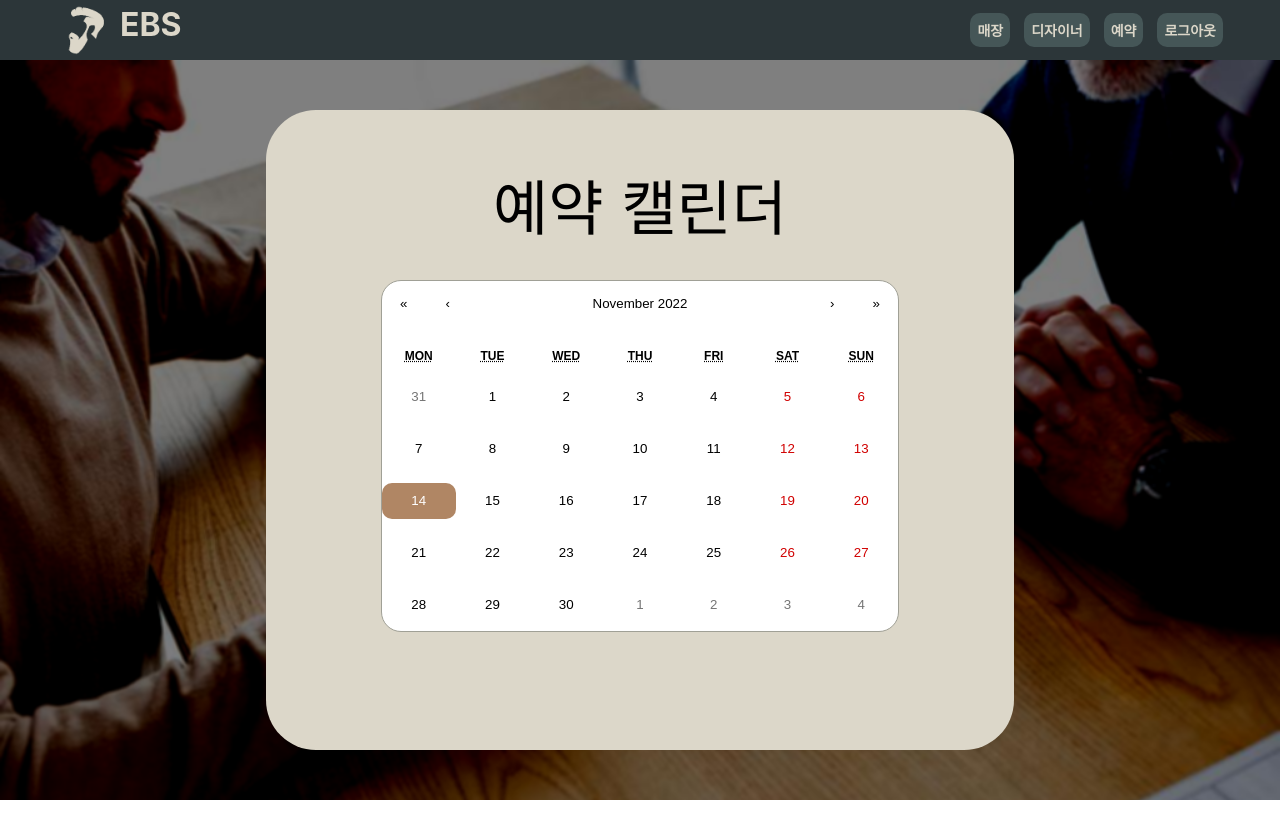
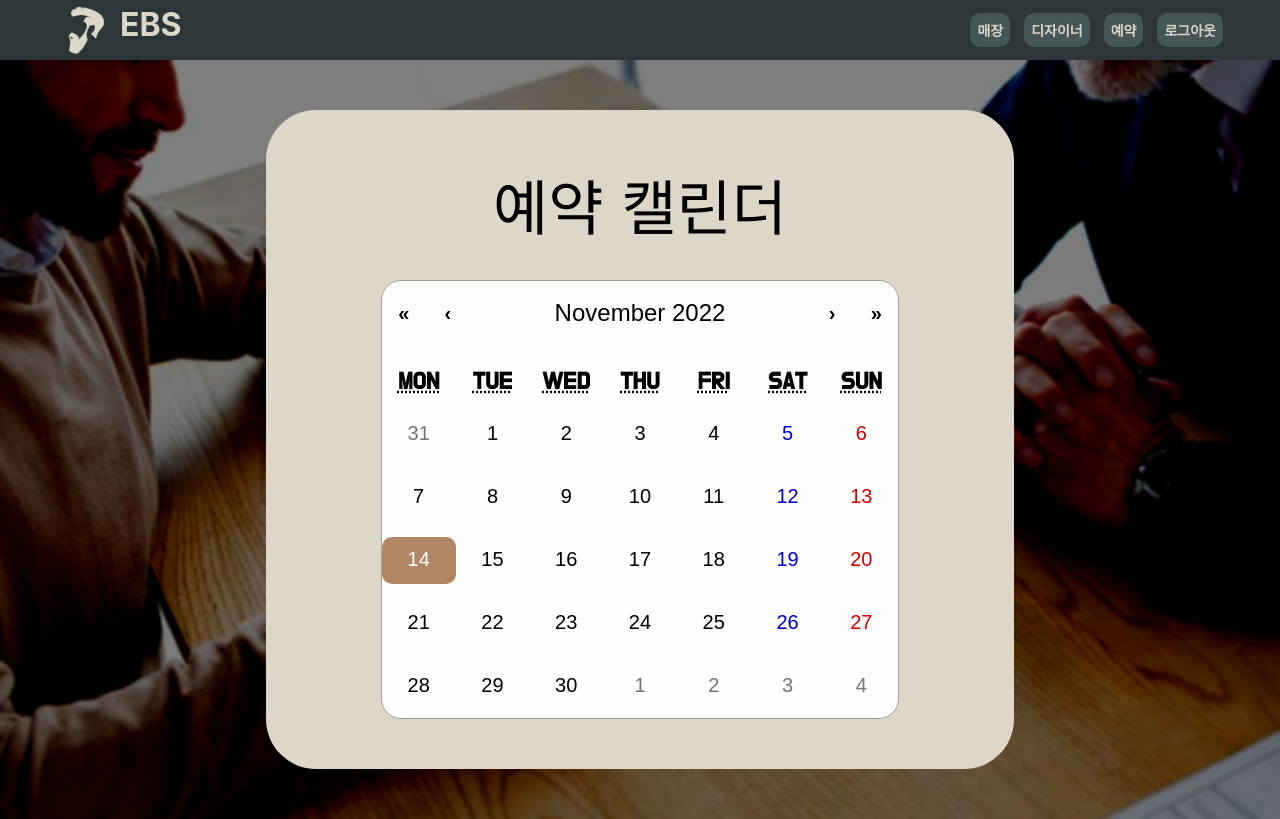
Before and after one commit to ris2131/ssafyEBSMirror, a React (Create React App) app in the folder business-fe/: page /schedule/my-calendar in a window 1280 px wide. Built offline with nearby package versions, Linux system fonts and the light colour scheme.

Commit message:
Style: CSS 전체적으로 수정

```diff
--- a/business-fe/src/components/SchedulePage/Calendar.css
+++ b/business-fe/src/components/SchedulePage/Calendar.css
@@ -1,9 +1,9 @@
 .react-calendar {
   max-width: 80%;
-  background: white;
+  background: #fdfdfd;
   border: 1px solid #a0a096;
   border-radius: 20px;
-  font-family: Arial, Helvetica, sans-serif;
+  font-family: 'Do Hyeon', Arial, Helvetica, sans-serif;
   line-height: 1.125em;
 }
 .react-calendar--doubleView {
@@ -26,7 +26,7 @@
   box-sizing: border-box;
 }
 .react-calendar button {
-  margin: 8px 0px;
+  margin: 8px 0;
   border: 0;
   outline: none;
 }
@@ -35,7 +35,7 @@
 }
 .react-calendar__navigation {
   display: flex;
-  height: 44px;
+  height: 64px;
   margin-bottom: 1em;
 }
 .react-calendar__navigation button {
@@ -44,7 +44,7 @@
 }
 .react-calendar__navigation button:disabled {
   background-color: #000000;
-  border-radius: 20px;
+  border-radius: 25px;
 }
 .react-calendar__navigation button:enabled:hover,
 .react-calendar__navigation button:enabled:focus {
@@ -55,7 +55,7 @@
   text-align: center;
   text-transform: uppercase;
   font-weight: bold;
-  font-size: 0.75em;
+  font-size: 1.5em;
 }
 .react-calendar__month-view__weekdays__weekday {
   padding: 0.5em;
@@ -83,7 +83,7 @@
   padding: 10px 6.6667px;
   background: none;
   text-align: center;
-  line-height: 16px;
+  line-height: 24px;
 }
 .react-calendar__tile:disabled {
   background-color: #f0f0f0;
@@ -128,3 +128,19 @@
   background-color: #e6e6e6;
   border-radius: 10px;
 }
+.react-calendar__navigation__label__labelText.react-calendar__navigation__label__labelText--from {
+  /* 맨 윗줄 */
+  font-size: 24px;
+}
+button.react-calendar__navigation__arrow {
+  /* 맨 윗줄 양 옆 화살표 */
+  font-size: 20px;
+  font-weight: bold;
+}
+.react-calendar__tile.react-calendar__month-view__days__day > abbr {
+  /* 각 Day 하나씩 */
+  font-size: 20px;
+}
+.react-calendar__tile.react-calendar__month-view__days__day:not(.react-calendar__month-view__days__day--weekend) + .react-calendar__tile.react-calendar__month-view__days__day.react-calendar__month-view__days__day--weekend:not(.react-calendar__month-view__days__day--neighboringMonth) > abbr {
+  color: #0000d1;
+}
--- a/business-fe/src/components/SchedulePage/CalendarComponent.js
+++ b/business-fe/src/components/SchedulePage/CalendarComponent.js
@@ -1,23 +1,22 @@
-import React, { useState } from 'react';
+import React from 'react';
 
 import Calendar from 'react-calendar';
 //import moment from 'moment';
 import './Calendar.css';
-import { useDispatch} from 'react-redux';
+import {useDispatch} from 'react-redux';
 import {useNavigate} from "react-router-dom";
 //import { businessActions } from '../../store/slices/businessSlice';
-import { clickCalendarDate } from '../../redux/ScheduleSlice';
+import {clickCalendarDate} from '../../redux/ScheduleSlice';
 
 const CalendarComponent = () => {
 
   const dispatch = useDispatch();
-  const navigate =useNavigate();
+  const navigate = useNavigate();
 
   const selectDate = (day) => {
     //console.log("click day:"+ day);
     dispatch(clickCalendarDate(day));
-    //dispatch(clickCalendarDate(day))
-    //.then(console.log("done"));
+
     navigate("/schedule/time-sheet");
 
     //console.log(resDate);
@@ -25,7 +24,7 @@ const CalendarComponent = () => {
 
   return (
     <>
-      <Calendar  onClickDay={selectDate} />
+      <Calendar formatDay={(locale, date) => date.toLocaleString('en', {day: "numeric"})} onClickDay={selectDate}/>
     </>
   );
 };
--- a/business-fe/src/pages/Designer/Designer.js
+++ b/business-fe/src/pages/Designer/Designer.js
@@ -38,7 +38,6 @@ const HeadDiv = styled.div`
 const TitleDiv = styled.div`
   font-family: 'Do Hyeon', sans-serif;
   font-size: 60px;
-  vertical-align: bottom;
 `;
 
 const AddButton = styled.button`
--- a/business-fe/src/pages/Designer/DesignerAdd.js
+++ b/business-fe/src/pages/Designer/DesignerAdd.js
@@ -51,7 +51,6 @@ const HeadDiv = styled.div`
 const TitleDiv = styled.div`
   font-family: 'Do Hyeon', sans-serif;
   font-size: 60px;
-  vertical-align: bottom;
 `;
 
 const InputDiv = styled.div`
--- a/business-fe/src/pages/Designer/DesignerModify.js
+++ b/business-fe/src/pages/Designer/DesignerModify.js
@@ -51,7 +51,6 @@ const HeadDiv = styled.div`
 const TitleDiv = styled.div`
   font-family: 'Do Hyeon', sans-serif;
   font-size: 60px;
-  vertical-align: bottom;
 `;
 
 const InputDiv = styled.div`
--- a/business-fe/src/pages/Info/Info.js
+++ b/business-fe/src/pages/Info/Info.js
@@ -35,7 +35,17 @@ const InfoSection = styled.section`
   font-size: 20px;
   justify-content: space-around;
   padding: 50px;
+  position: relative;
   user-select: none;
+`;
+
+const TitleDiv = styled.div`
+  top: 0;
+  left: 10px;
+  font-family: 'Do Hyeon', sans-serif;
+  font-size: 60px;
+  margin: 50px;
+  position: absolute;
 `;
 
 const InputBox = styled.div`
@@ -224,6 +234,9 @@ const Info = () => {
       <NavBar></NavBar>
       <InfoMain>
         <InfoSection>
+          <TitleDiv>
+            {name} 정보 수정
+          </TitleDiv>
           <InputBox>
             <PimgBox>
               <Pimg src={preview} alt="#hairshop_image"></Pimg>
--- a/business-fe/src/pages/Schedule/TimeSheet.js
+++ b/business-fe/src/pages/Schedule/TimeSheet.js
@@ -16,6 +16,7 @@ import backgroundImage from "../../assets/calendar_background.png";
 
 
 const ScheduleMain = styled.main`
+  align-items: center;
   background: url(${backgroundImage});
   background-size: cover;
   display: flex;
@@ -33,7 +34,7 @@ const ScheduleSection = styled.section`
   border-radius:50px;
   flex: 0.5;
   background-color: #DCD7C9;
-  padding: 20px;
+  padding: 50px;
   //box-shadow: #3f3f3f 10px 10px 5px;
 `;
 const DateDiv = styled.div`
@@ -69,25 +70,6 @@ const TimeTableHeadData = styled.th`
 `;
 
 const TimeTableBody = styled.tbody`
-`;
-
-const TimeTableRow = styled.tr`
-`;
-
-const TimeTableDesignerName = styled.th`
-  background-color: antiquewhite;
-  padding: 10px 30px;
-  color: #9D7F5C;
-`;
-
-const TimeTableData = styled.td`
-  background-color: #bfbfbf;
-
-  &.reserved {
-    background-color: #9D7F5Cbf;
-    cursor: pointer;
-    font-weight: bold;
-  }
 `;
 
 const DisplayBlock = styled.div`
```
